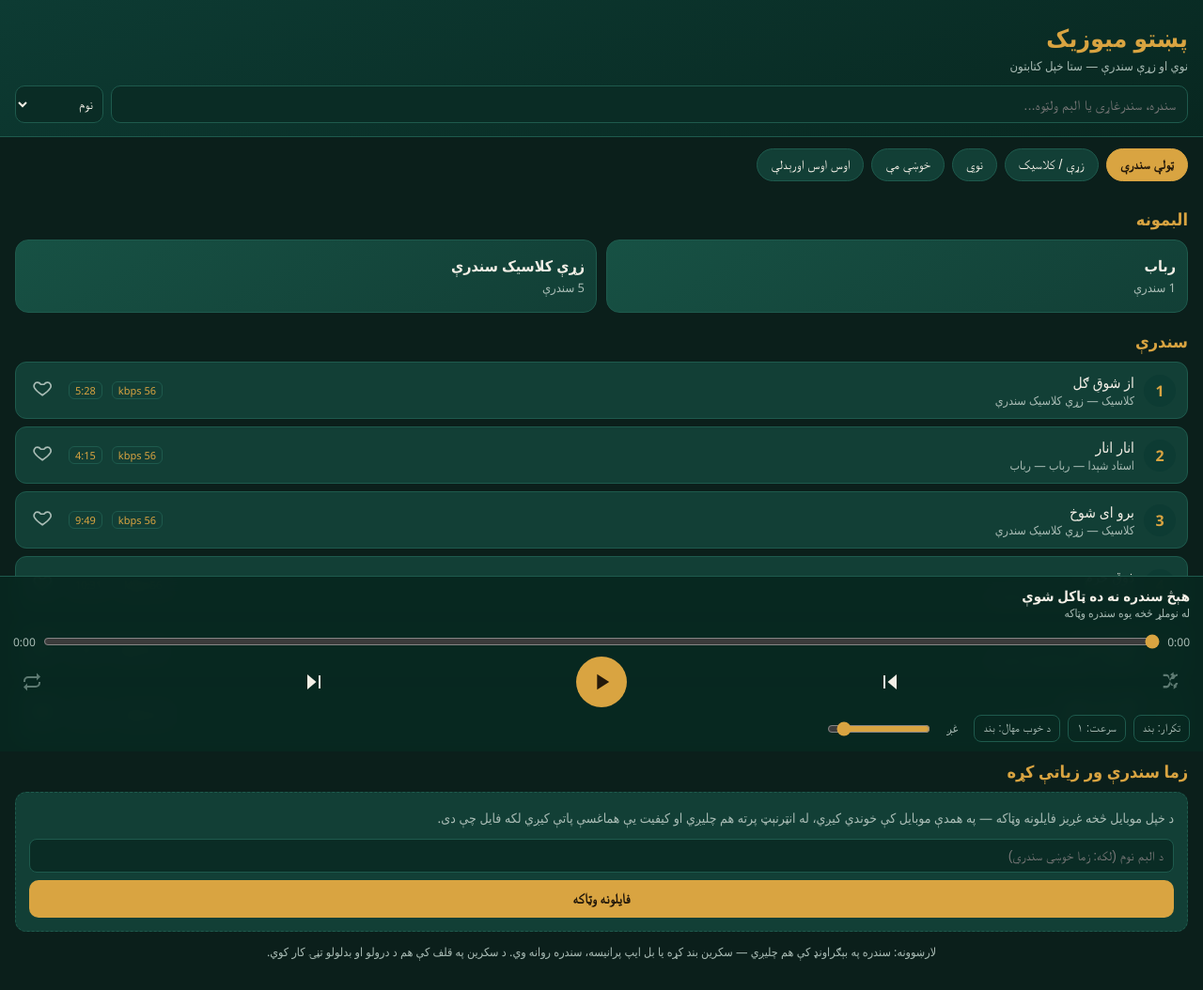
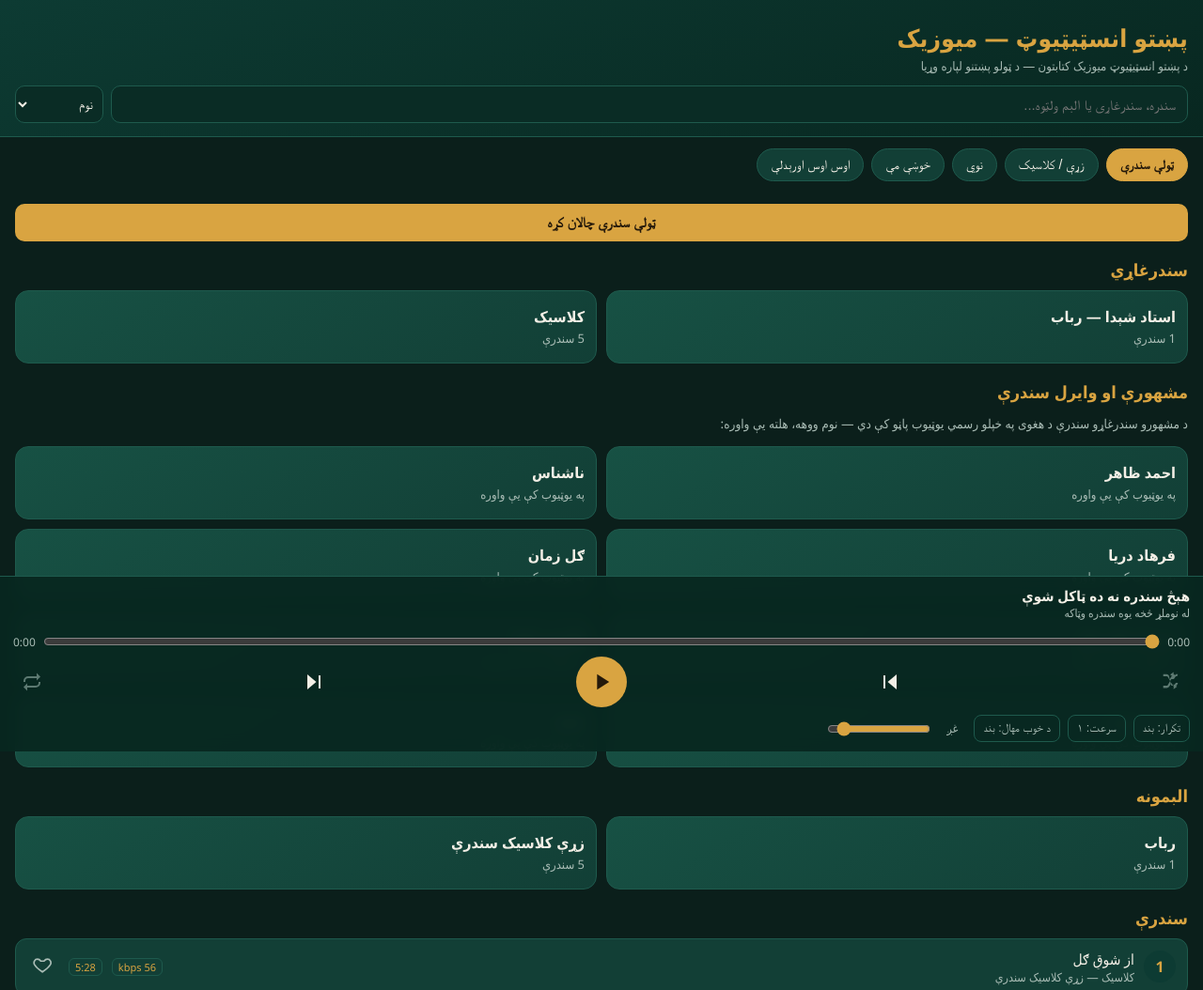
Before and after one commit to nisarkarimzai/nisarkarimzai.github.io, a plain HTML site: page music/index.html in a window 1280 px wide. Shown: the top 1054 px of the page at 94% size. Drawn offline with Linux system fonts and the light colour scheme.

Commit message:
Rebrand app to Pashto Institute Music

```diff
--- a/music/index.html
+++ b/music/index.html
@@ -4,7 +4,7 @@
 <meta charset="UTF-8">
 <meta name="viewport" content="width=device-width, initial-scale=1, viewport-fit=cover">
 <meta name="theme-color" content="#0d3b33">
-<title>پښتو میوزیک</title>
+<title>پښتو انسټیټیوټ — میوزیک</title>
 <link rel="manifest" href="manifest.json">
 <link rel="icon" href="icon.svg" type="image/svg+xml">
 <style>
@@ -64,8 +64,8 @@
 </head>
 <body>
 <header>
-  <h1>پښتو میوزیک</h1>
-  <div class="sub">نوي او زړې سندرې — ستا خپل کتابتون</div>
+  <h1>پښتو انسټیټیوټ — میوزیک</h1>
+  <div class="sub">د پښتو انسټیټیوټ میوزیک کتابتون — د ټولو پښتنو لپاره وړیا</div>
   <div class="search">
     <input id="q" type="search" placeholder="سندره، سندرغاړی یا البم ولټوه...">
     <select id="sort">
@@ -85,6 +85,20 @@
 </nav>
 
 <main>
+
+  <button class="btn" id="playAll" style="margin-top:14px">ټولې سندرې چالان کړه</button>
+
+  <section id="artistsBox">
+    <h2>سندرغاړي</h2>
+    <div class="albums" id="artists"></div>
+  </section>
+
+  <section id="viralBox">
+    <h2>مشهورې او وایرل سندرې</h2>
+    <div style="color:var(--dim);font-size:13.5px;line-height:1.9;margin-bottom:10px">د مشهورو سندرغاړو سندرې د هغوی په خپلو رسمي یوټیوب پاڼو کې دي — نوم ووهه، هلته یې واوره:</div>
+    <div class="albums" id="viral"></div>
+  </section>
+
   <section id="albumsBox">
     <h2>البمونه</h2>
     <div class="albums" id="albums"></div>
@@ -187,6 +201,7 @@ function visible(){
   if(filter==="fav") list=list.filter(s=>favs.has(s.id));
   if(filter==="recent") list=recent.map(id=>list.find(s=>s.id===id)).filter(Boolean);
   if(filter.startsWith("album:")) list=list.filter(s=>s.album===filter.slice(6));
+  if(filter.startsWith("artist:")) list=list.filter(s=>s.artist===filter.slice(7));
   if(query) list=list.filter(s=>(s.title+" "+s.artist+" "+s.album).includes(query));
   if(sortBy==="name") list.sort((a,b)=>a.title.localeCompare(b.title,"ps"));
   if(sortBy==="long") list.sort((a,b)=>(b.dur||0)-(a.dur||0));
@@ -222,6 +237,7 @@ function render(){
     d.addEventListener("click",()=>{ filter="album:"+name; document.querySelectorAll(".chip").forEach(c=>c.classList.remove("on")); $("#listTitle").textContent="البم: "+name; render(); });
     ab.appendChild(d);
   });
+  renderArtists();
   /* recent */
   const rb=$("#recentList"); rb.innerHTML="";
   const rl=recent.map(id=>allSongs().find(s=>s.id===id)).filter(Boolean).slice(0,5);
@@ -314,6 +330,30 @@ $("#files").addEventListener("change",async e=>{
   for(const f of e.target.files){ await addUpload(f,album); }
   e.target.value=""; filter="new"; render();
 });
+
+const VIRAL = ["احمد ظاهر","ناشناس","فرهاد دریا","ګل زمان","سردار علي ټکر","هارون باچا","بخت زمېنه","نغمه"];
+function renderArtists(){
+  const counts={}; allSongs().forEach(s=>{ counts[s.artist]=(counts[s.artist]||0)+1; });
+  const box=$("#artists"); box.innerHTML="";
+  Object.keys(counts).forEach(name=>{
+    const d=document.createElement("div"); d.className="album";
+    d.innerHTML="<b></b><span>"+counts[name]+" سندرې</span>";
+    d.querySelector("b").textContent=name;
+    d.addEventListener("click",()=>{ filter="artist:"+name; $("#listTitle").textContent="سندرغاړی: "+name; render(); window.scrollTo({top:document.querySelector("#listTitle").offsetTop-140,behavior:"smooth"}); });
+    box.appendChild(d);
+  });
+  const vb=$("#viral"); vb.innerHTML="";
+  VIRAL.forEach(name=>{
+    const a=document.createElement("a"); a.className="album"; a.style.textDecoration="none"; a.style.color="var(--txt)";
+    a.href="https://www.youtube.com/results?search_query="+encodeURIComponent(name+" سندرې");
+    a.target="_blank"; a.rel="noopener";
+    a.innerHTML="<b></b><span>په یوټیوب کې یې واوره</span>";
+    a.querySelector("b").textContent=name;
+    vb.appendChild(a);
+  });
+}
+$("#playAll").addEventListener("click",()=>{ const v=visible(); if(v.length){ queue=v; playAt(0,true); } });
+
 loadUploads(); render();
 if("serviceWorker" in navigator && location.protocol.startsWith("http")){
   navigator.serviceWorker.register("sw.js").catch(()=>{});
--- a/music/sw.js
+++ b/music/sw.js
@@ -1,4 +1,4 @@
-const CACHE = "pashto-music-v1";
+const CACHE = "pashto-music-v2";
 const CORE = ["./", "./index.html", "./manifest.json", "./icon.svg",
   "./tracks/anar_anar.mp3", "./tracks/az_shawq_e_gul.mp3", "./tracks/beraw_ay_shokh.mp3",
   "./tracks/gul_ke_ba_bulbul.mp3", "./tracks/qafela_e_omr.mp3", "./tracks/zawq_haram.mp3"];
```
Also changed, not shown: music/manifest.json.
